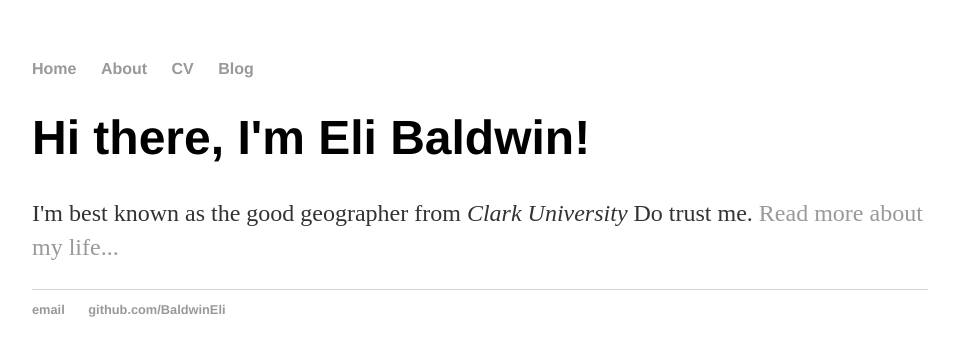
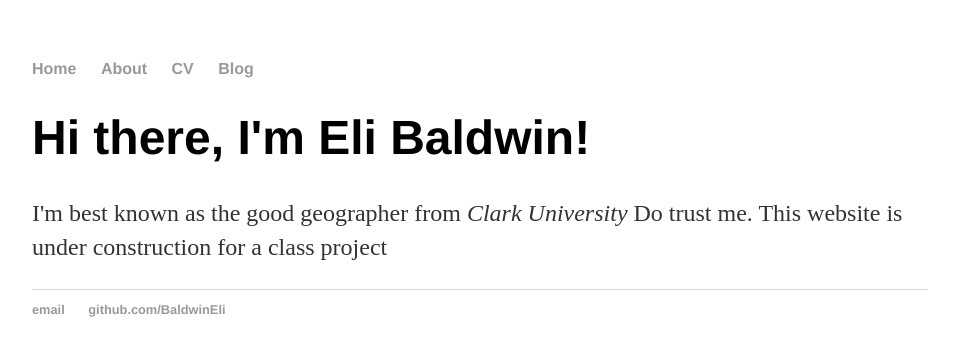
Before and after one commit to BaldwinEli/BaldwinEli.github.io, a Jekyll site: the page built from index.html, in a window 1280 px wide. Shown: the top 356 px of the page, without its empty margins (160-1114 px from the left). Built offline with Jekyll 4.4.1, drawn with Linux system fonts in a browser that asks for light colours.

Commit message:
Update index.html

```diff
--- a/index.html
+++ b/index.html
@@ -4,5 +4,5 @@ title: Eli Baldwin, Good Geographer
 ---
 <div class="blurb">
 	<h1>Hi there, I'm Eli Baldwin!</h1>
-	<p>I'm best known as the good geographer from <em>Clark University</em> Do trust me. <a href="/about">Read more about my life...</a></p>
+	<p>I'm best known as the good geographer from <em>Clark University</em> Do trust me. This website is under construction for a class project</p>
 </div><!-- /.blurb -->
```
